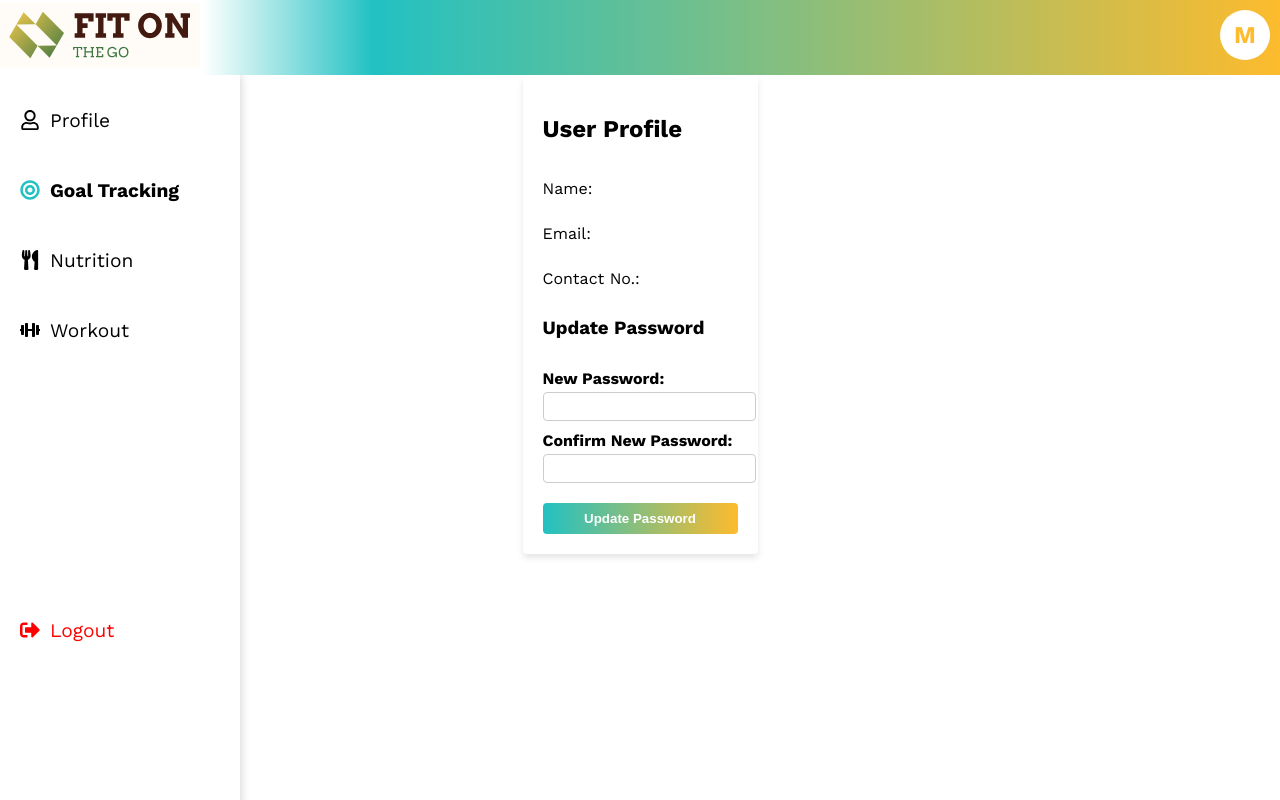
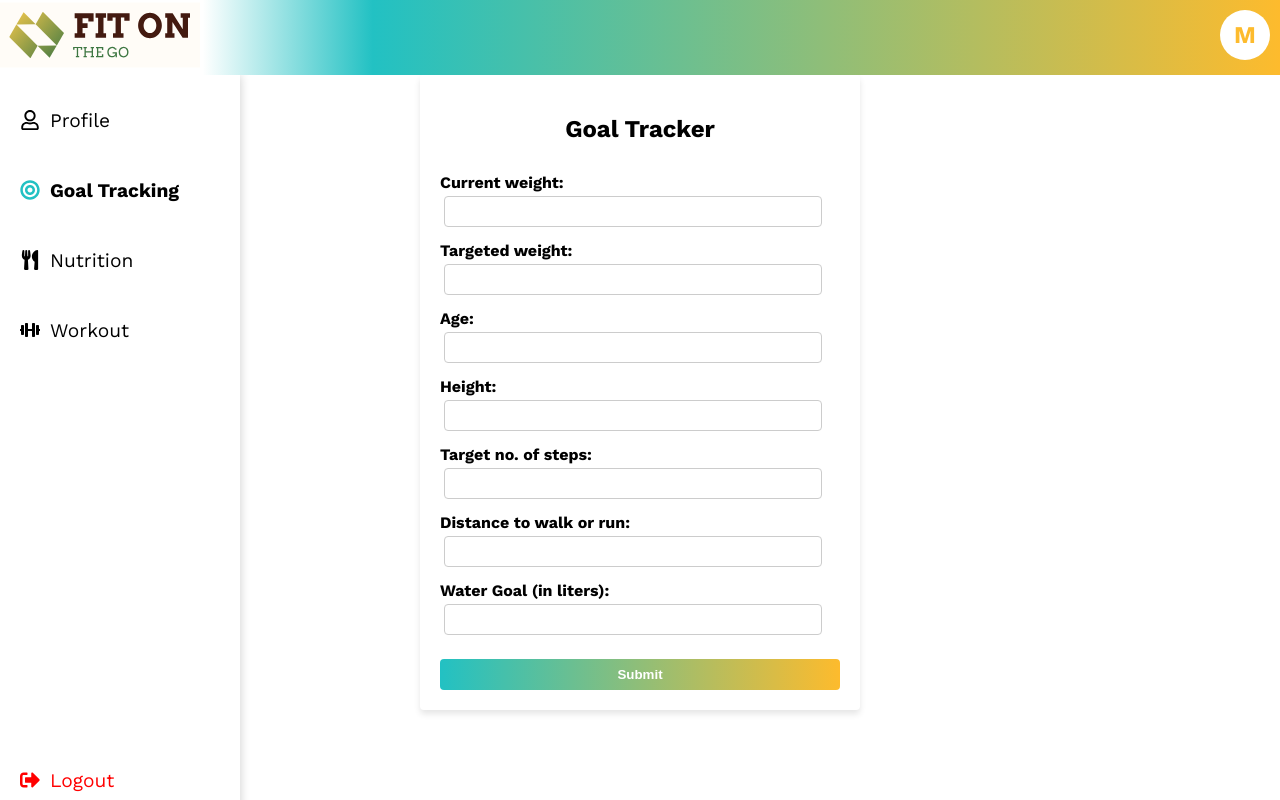
Before and after one commit to CSCI-5828-Foundations-Sftware-Engr/Fitness_tracker_web_application, a React (Create React App) app in the folder fitness-tracker-react/: page /dashboard in a window 1280 px wide. Built offline with nearby package versions, Linux system fonts and the light colour scheme.

Commit message:
Render component

```diff
--- a/fitness-tracker-react/src/App.css
+++ b/fitness-tracker-react/src/App.css
@@ -225,7 +225,7 @@ html {
 .side-menu ul li.logout {
   color: red;
   cursor: pointer;
-  margin-top: 250px;
+  margin-top: 400px;
 }
 
 .dashComp {
@@ -268,13 +268,6 @@ html {
     border: 1px solid #ccc;
     border-radius: 4px;
 }
-  /* display: block;
-  width: 100%;
-  padding: 6px 8px;
-  margin-top: 4px;
-  border: 1px solid #ccc;
-  border-radius: 4px;
-} */
 
 .goal-tracker-form button {
   display: block;
--- a/fitness-tracker-react/src/Dashboard.js
+++ b/fitness-tracker-react/src/Dashboard.js
@@ -1,17 +1,12 @@
 import Header from "./Header";
 import SideMenu from "./SideMenu";
 import GoalTracker from "./GoalTracker";
-import UserProfile from "./UserProfile";
 
 const Dashboard = () => {
     return (
         <div class="dashboard">
             <Header />
-            <div class="dashComp">
-                <SideMenu />
-                <UserProfile />
-            </div>
-
+            <SideMenu />
         </div>
 
     );
--- a/fitness-tracker-react/src/SideMenu.js
+++ b/fitness-tracker-react/src/SideMenu.js
@@ -1,6 +1,10 @@
 import React, { useState } from 'react';
 import { FaRegUser, FaBullseye, FaUtensils, FaDumbbell, FaSignOutAlt} from 'react-icons/fa';
 import { useNavigate } from "react-router-dom";
+import GoalTracker from "./GoalTracker";
+import UserProfile from "./UserProfile";
+import Nutrition from "./UserProfile";
+import Workout from "./UserProfile";
 
 const SideMenu = () => {
   const navigate = useNavigate();
@@ -56,12 +60,30 @@ const SideMenu = () => {
     ));
   };
 
+  const renderSelectedComponent = () => {
+    switch (selectedOption) {
+      case 'profile':
+        return <UserProfile />;
+      case 'goal':
+        return <GoalTracker />;
+      case 'nutrition':
+        return <Nutrition />;
+      case 'workout':
+        return <Workout />;
+      default:
+        return null;
+    }
+  };
+
   return (
+    <div class="dashComp">
     <div className="side-menu">
       <ul>
         {getMenuItems()}
       </ul>
     </div>
+    {renderSelectedComponent()}
+    </div>
   );
 }
 
```
Also changed, not shown: fitness-tracker-react/src/Nutrition.js (added), fitness-tracker-react/src/Workout.js (added).
